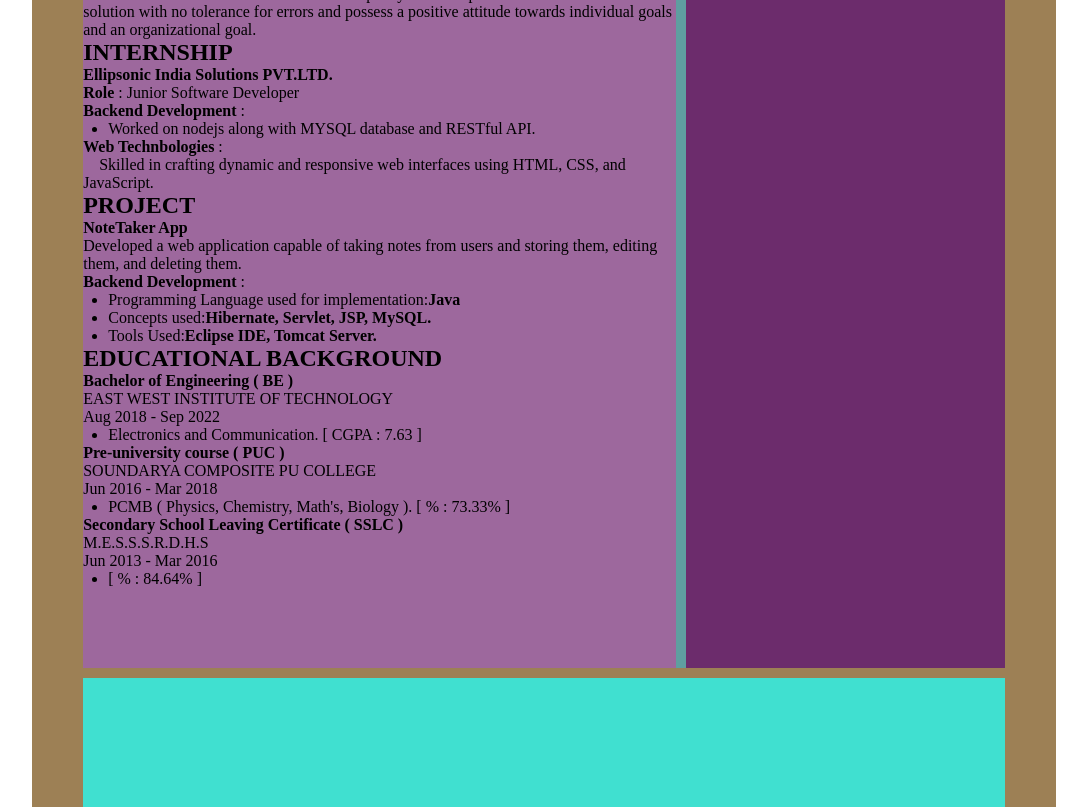
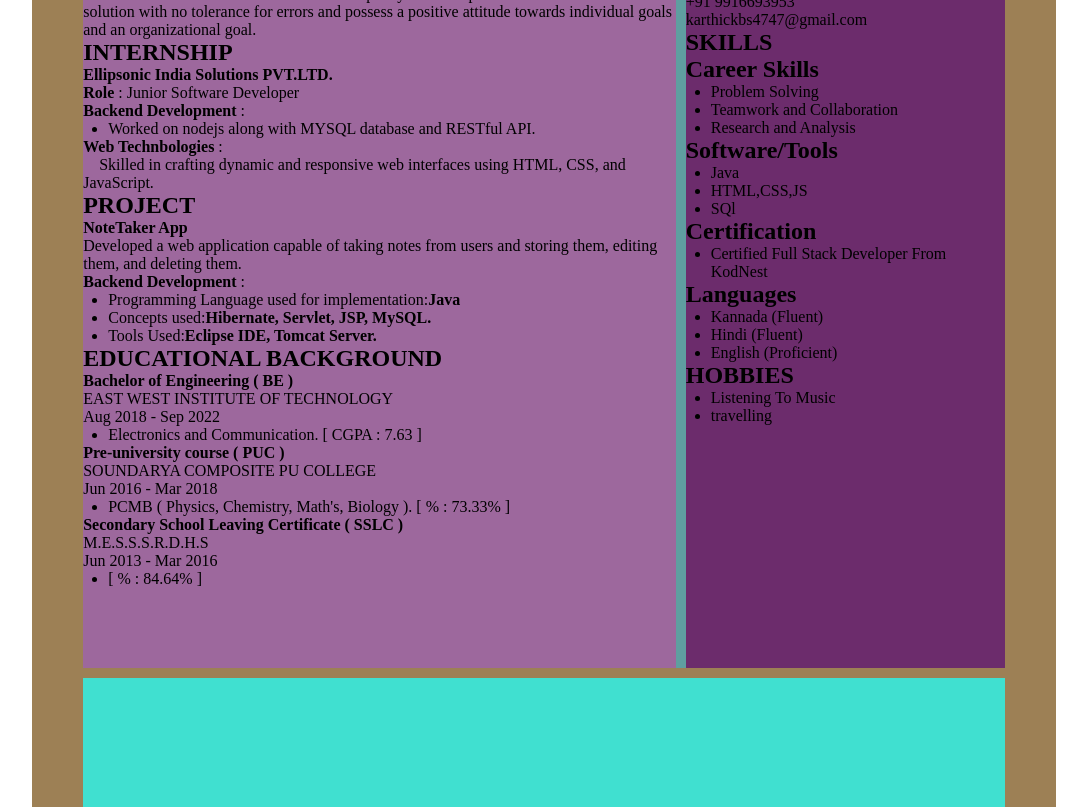
Before and after one commit to KalleshBS/profile-dev, a plain HTML site: page index.html in a window 1280 px wide. Shown: the part 147-954 px from the top of the page, without its empty margins (96-1183 px from the left). Drawn offline with Linux system fonts and the light colour scheme.

Commit message:
container1-right structuring finished

```diff
--- a/index.html
+++ b/index.html
@@ -58,7 +58,7 @@
                     <h2 class="heading">EDUCATIONAL BACKGROUND</h2>
                     <strong class="qualification-name">Bachelor of Engineering ( BE )</strong>
                     <div>
-                        <p> EAST WEST INSTITUTE OF TECHNOLOGY   <br>Aug 2018 - Sep 2022 <br>
+                        <p> EAST WEST INSTITUTE OF TECHNOLOGY <br>Aug 2018 - Sep 2022 <br>
                         <ul>
                             <li> Electronics and Communication. [ CGPA : 7.63 ]</li>
                         </ul>
@@ -66,7 +66,7 @@
                     </div>
                     <strong class="qualification-name"> Pre-university course ( PUC )</strong>
                     <div>
-                        <p>  SOUNDARYA COMPOSITE PU COLLEGE<br> Jun 2016 - Mar 2018 <br>
+                        <p> SOUNDARYA COMPOSITE PU COLLEGE<br> Jun 2016 - Mar 2018 <br>
                         <ul>
                             <li>PCMB ( Physics, Chemistry, Math's, Biology ). [ % : 73.33% ]</li>
                         </ul>
@@ -83,7 +83,44 @@
                 </div>
             </div>
             <div class="container1-right">
-
+                <div class="contact">
+                    <h2 class="heading">CONTACT</h2>
+                    <p class="address">Banglore, Karnataka, India</p>
+                    <p class="phone">+91 9916693953</p>
+                    <p class="email">karthickbs4747@gmail.com</p>
+                </div>
+                <div class="skills">
+                    <h2 class="heading">SKILLS</h2>
+                    <h2 class="sub-skills">Career Skills</h2>
+                    <ul>
+                        <li>Problem Solving</li>
+                        <li>Teamwork and Collaboration</li>
+                        <li>Research and Analysis</li>
+                    </ul>
+                    <h2 class="sub-skills">Software/Tools</h2>
+                    <ul>
+                       <li>Java</li>
+                       <li>HTML,CSS,JS</li>
+                       <li>SQl</li>
+                    </ul>
+                    <h2 class="sub-skills">Certification</h2>
+                    <ul>
+                       <li>Certified Full Stack Developer From KodNest</li>
+                    </ul>
+                    <h2 class="sub-skills">Languages</h2>
+                    <ul>
+                       <li>Kannada (Fluent)</li>
+                       <li>Hindi (Fluent)</li>
+                       <li>English (Proficient)</li>
+                    </ul>
+                </div>
+                <div class="hobbies">
+                    <h2 class="heading">HOBBIES</h2>
+                    <ul>
+                        <li>Listening To Music</li>
+                        <li>travelling</li>
+                     </ul>
+                </div>
             </div>
         </div>
         <div class="container2"></div>
```
